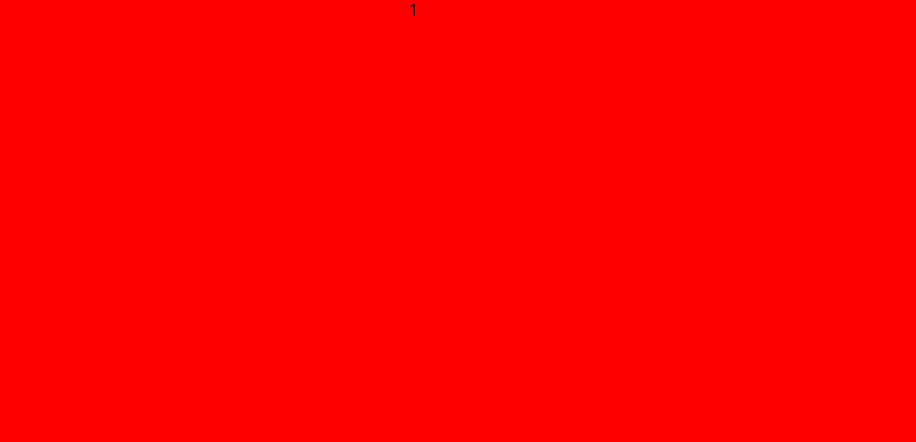
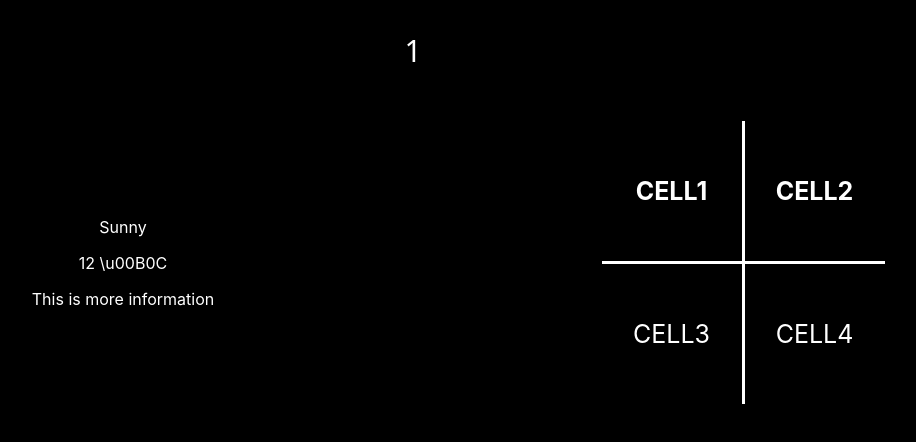
Before and after one commit to HediF/bcgdv-challenge, a React (Create React App) app: page /location/1 in a window 1280 px wide. Shown: the top 442 px of the page, without its empty margins (227-1143 px from the left). Built offline with nearby package versions, Linux system fonts and the light colour scheme.

Commit message:
added static display of stretch elements

```diff
--- a/package.json
+++ b/package.json
@@ -15,6 +15,7 @@
     "path": "^0.12.7",
     "react": "^17.0.2",
     "react-dom": "^17.0.2",
+    "react-icons-kit": "^2.0.0",
     "react-router": "^5.2.1",
     "react-router-dom": "^5.3.0",
     "react-scripts": "4.0.3",
--- /dev/null
+++ b/src/components/Views/overview/informationTable/weatherInfosTable.css
@@ -0,0 +1,28 @@
+table {
+    border-collapse: collapse;
+    color: white;
+    font-size: 25px;
+    padding: 20px;
+    margin: 0 auto;
+}
+table td, table th {
+    border: 3px solid white;
+    height: 120px;
+    width: 120px;
+    padding: 10px;
+}
+table tr:first-child th {
+    border-top: 0;
+    padding: 10px;
+}
+table tr:last-child td {
+    border-bottom: 0;
+}
+table tr td:first-child,
+table tr th:first-child {
+    border-left: 0;
+}
+table tr td:last-child,
+table tr th:last-child {
+    border-right: 0;
+}
--- /dev/null
+++ b/src/components/Views/overview/informationTable/weatherInfosTable.jsx
@@ -0,0 +1,21 @@
+import React from 'react';
+
+import './weatherInfosTable.css';
+
+const weatherInfosTable = props => {
+
+        return (
+            <table>
+                <tr>
+                    <th>CELL1</th>
+                    <th>CELL2</th>
+                </tr>
+                <tr>
+                    <td>CELL3</td>
+                    <td>CELL4</td>
+                </tr>
+            </table>
+        )
+}
+
+export default weatherInfosTable;
--- /dev/null
+++ b/src/components/Views/overview/leftContainer/weatherLeftInfosContainer.css
@@ -0,0 +1,6 @@
+.weather-info-left-container {
+    color: white;
+    width: 50%;
+    float: left;
+    padding: 20px;
+}
--- /dev/null
+++ b/src/components/Views/overview/leftContainer/weatherLeftInfosContainer.jsx
@@ -0,0 +1,14 @@
+import React from 'react';
+import './weatherLeftInfosContainer.css';
+
+const weatherLeftInfosContainer = props => {
+        return (
+            <div className="weather-info-left-container">
+                <p className="upper-info-display">Sunny</p>
+                <p className="middle-info-display">12 \u00B0C</p>
+                <p className="bottom-info-display">This is more information</p>
+            </div>
+        )
+}
+
+export default weatherLeftInfosContainer;
--- a/src/components/Views/overview/locationWeatherInfos.css
+++ b/src/components/Views/overview/locationWeatherInfos.css
@@ -1,5 +1,24 @@
-.location-infos-container {
-    background-color: red;
-    width: 100%;
-    height: 100%;
+.location-infos-header {
+    color: white;
+    font-size: 30px;
+    font-family: system-ui;
 }
+
+.back-button {
+    display: inline-block;
+    color: white;
+    width: 50px;
+    position: absolute;
+    left: 20px;
+    cursor: pointer;
+}
+
+.back-button:hover {
+    transform: scale(1.2);
+}
+
+.flex-container {
+    display: flex;
+    padding: 20px;
+    align-items: center;
+}
--- a/src/components/Views/overview/locationWeatherInfos.jsx
+++ b/src/components/Views/overview/locationWeatherInfos.jsx
@@ -1,19 +1,34 @@
 import React from 'react';
 import Layout from '../../containers/layout/layout';
+import { ic_keyboard_backspace_outline } from 'react-icons-kit/md/ic_keyboard_backspace_outline'
+import { Icon } from 'react-icons-kit';
+import WeatherInfosTable from './informationTable/weatherInfosTable';
+import WeatherInfosLeftContainer from './leftContainer/weatherLeftInfosContainer';
 import './locationWeatherInfos.css';
 
 const LocationWeatherInfos = props => {
 
         var cityName = capitalizeFirstLetter(window.location.href.split("/").pop());
         var cityWeatherInfos = JSON.parse(localStorage.getItem(cityName));
-        console.log(cityWeatherInfos)
+
         function capitalizeFirstLetter(string) {
                 return string.charAt(0).toUpperCase() + string.slice(1);
         }
 
+        function redirectToLandingPage() {
+                window.location.href = '/';
+        }
+
         return (
                 <Layout>
-                        <div className="location-infos-container">{cityName}</div>
+                        <div>
+                                <Icon className='back-button' size={'100%'} onClick={() => redirectToLandingPage()} icon={ic_keyboard_backspace_outline} />
+                                <p className="location-infos-header">{cityName}</p>
+                        </div>
+                        <div className="flex-container">
+                                <WeatherInfosLeftContainer/>
+                                <WeatherInfosTable/>
+                        </div>
                 </Layout>
         )
 }
```
Also changed, not shown: 1 other file (tests, documents, lock files or other folders).
